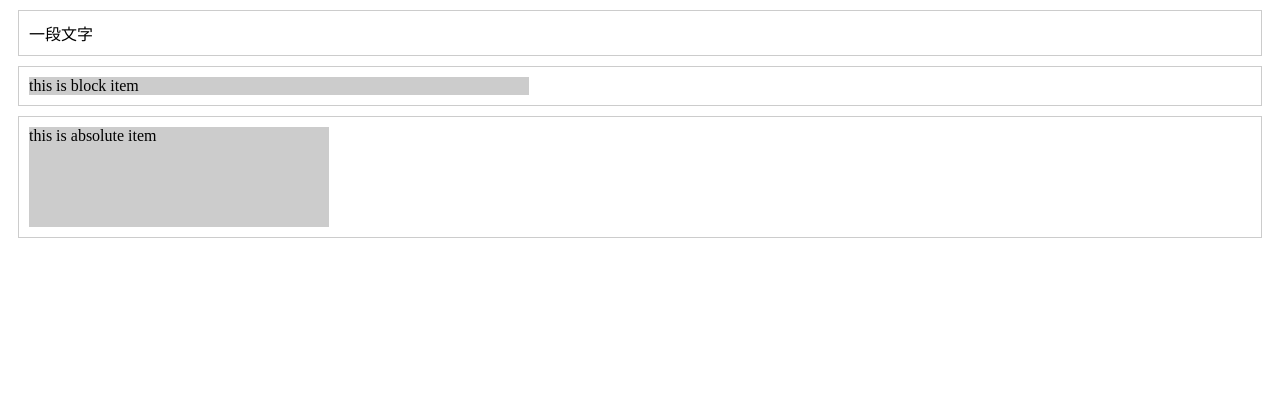
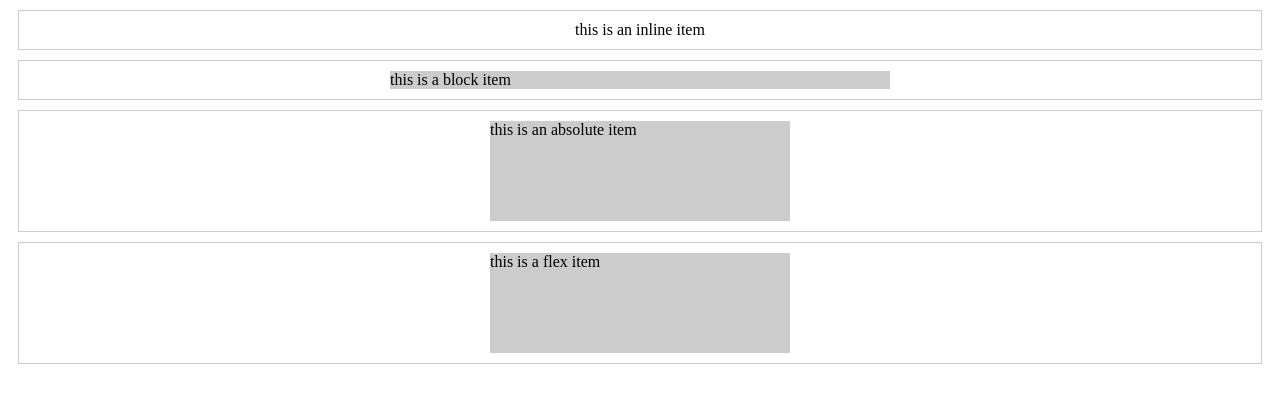
Before and after one commit to sheben404/Rewrite, a plain HTML site: page src/reInvent/CSS/水平居中.html in a window 1280 px wide. Drawn offline with Linux system fonts and the light colour scheme.

Commit message:
增加 flex 布局

```diff
--- a/src/reInvent/CSS/水平对齐.html
+++ b/src/reInvent/CSS/水平居中.html
@@ -3,7 +3,7 @@
 <head>
     <meta charset="UTF-8">
     <meta name="viewport" content="width=device-width, initial-scale=1.0">
-    <title>水平对齐</title>
+    <title>水平居中</title>
     <style>
         .container{
             border: 1px solid #ccc;
@@ -14,11 +14,11 @@
             background-color: #ccc;
         }
         .container-1 {
-            /* text-align: center; */
+            text-align: center;
         }
         .container-2 .item{
             width: 500px;
-            /* margin: auto; */
+            margin: 0 auto;
         }
         .container-3 {
             position: relative;
@@ -35,23 +35,37 @@
             /* left: 50%;
             transform: translateX(-50%); */
             /* 方法3 */
-            /* right: 0; left: 0;
-            margin: auto; */
+            right: 0; left: 0;
+            margin: auto;
+        }
+        .container-4 {
+            display: flex;
+            justify-content: center;
+        }
+        .container-4 .item{
+            width: 300px;
+            height: 100px;
+
         }
     </style>
 </head>
 <body>
     <div class="container container-1">
-        <span>一段文字</span>
+        <span>this is an inline item</span>
     </div>
     <div class="container container-2">
         <div class="item">
-            this is block item
+            this is a block item
         </div>
     </div>
     <div class="container container-3">
         <div class="item">
-            this is absolute item
+            this is an absolute item
+        </div>
+    </div>
+    <div class="container container-4">
+        <div class="item">
+            this is a flex item
         </div>
     </div>
 </body>
```
Also changed, not shown: src/reInvent/CSS/垂直居中.html (renamed from src/reInvent/CSS/垂直对齐.html, +19 -12 lines).
